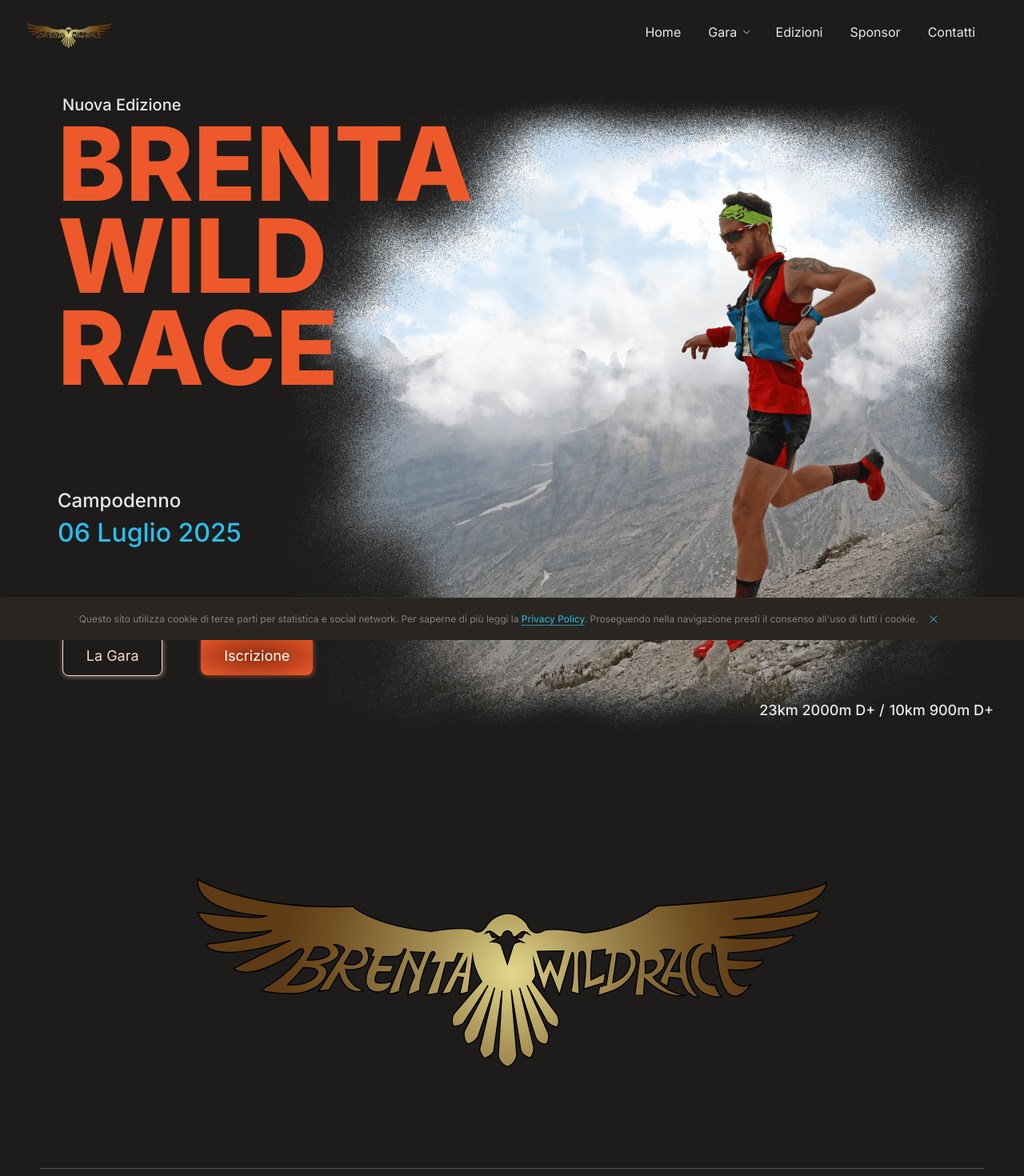
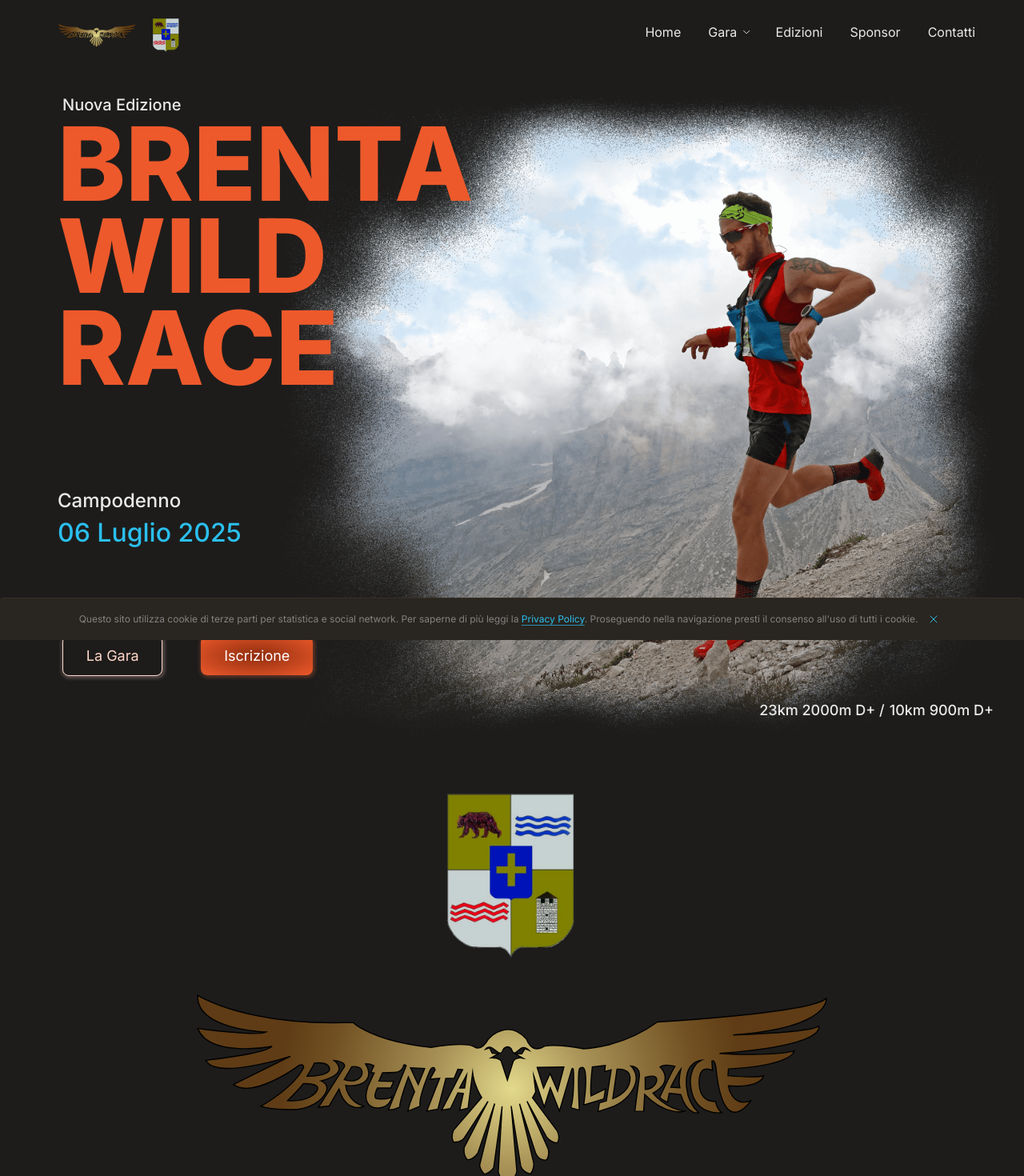
Before and after one commit to elibattistoni/brenta-wild-race, a React (Vite) app: page / in a window 1280 px wide. Shown: the top 1470 px of the page at 80% size. Built offline with nearby package versions, Linux system fonts and the light colour scheme.

Commit message:
Add logo Comunità Valle Val di Non

```diff
--- a/src/components/layout/MainNavigation.jsx
+++ b/src/components/layout/MainNavigation.jsx
@@ -15,6 +15,8 @@ import classes from "./MainNavigation.module.css";
 import { NavLink } from "react-router-dom";
 import { mainNavPaths, paths } from "../../utils/paths";
 import BrentaWRLogo from "../../assets/logo-brenta-wild-race.svg?react";
+import { LazyLoadImage } from "react-lazy-load-image-component";
+import "react-lazy-load-image-component/src/effects/opacity.css";
 
 const MainNavigation = () => {
   const [portalOpened, { toggle: togglePortal }] = useDisclosure(false);
@@ -84,8 +86,29 @@ const MainNavigation = () => {
 
   return (
     <nav className={classes.nav}>
-      <NavLink to={paths.home.link} style={{ paddingTop: rem(8) }}>
+      <NavLink
+        to={paths.home.link}
+        style={{
+          paddingTop: rem(8),
+          display: "flex",
+          alignItems: "center",
+          gap: rem(16),
+          paddingLeft: rem(40),
+        }}
+      >
         <BrentaWRLogo className={classes.logo} />
+        <div style={{ width: "50px" }}>
+          <LazyLoadImage
+            alt="Mappa 3D"
+            effect="opacity"
+            placeholderSrc="/logo-val-di-non.png"
+            src="/logo-val-di-non.png"
+            wrapperProps={{
+              style: { transitionDuration: "2s" },
+            }}
+            width="100%"
+          />
+        </div>
       </NavLink>
       <Group
         gap={5}
--- a/src/pages/HomePage.jsx
+++ b/src/pages/HomePage.jsx
@@ -1,19 +1,33 @@
-import { Flex, rem } from "@mantine/core";
+import { rem, Stack } from "@mantine/core";
+import { LazyLoadImage } from "react-lazy-load-image-component";
+import "react-lazy-load-image-component/src/effects/opacity.css";
+import BrentaWRLogo from "../assets/logo-brenta-wild-race.svg?react";
+import HeroSection from "../components/home/HeroSection";
+import LinksTable from "../components/home/LinksTable";
 import PageContainer from "../components/shared/PageContainer";
 import PageSection from "../components/shared/PageSection";
 import classes from "./HomePage.module.css";
-import BrentaWRLogo from "../assets/logo-brenta-wild-race.svg?react";
-import LinksTable from "../components/home/LinksTable";
-import HeroSection from "../components/home/HeroSection";
 
 const HomePage = () => {
   return (
     <>
       <HeroSection />
       <PageContainer>
-        <Flex mb={rem(120)} className={classes.middleSection}>
+        <Stack mb={rem(120)} className={classes.middleSection} mt={rem(-100)}>
+          <div style={{ width: "200px" }}>
+            <LazyLoadImage
+              alt="Mappa 3D"
+              effect="opacity"
+              placeholderSrc="/logo-val-di-non.png"
+              src="/logo-val-di-non.png"
+              wrapperProps={{
+                style: { transitionDuration: "2s" },
+              }}
+              width="100%"
+            />
+          </div>
           <BrentaWRLogo className={classes.logoBig} />
-        </Flex>
+        </Stack>
         <PageSection>
           <LinksTable />
         </PageSection>
--- a/src/pages/HomePage.module.css
+++ b/src/pages/HomePage.module.css
@@ -5,4 +5,5 @@
 .middleSection {
   align-items: center;
   justify-content: center;
+  gap: 40px;
 }
--- a/src/pages/trail/TrailPathVariantsPage.jsx
+++ b/src/pages/trail/TrailPathVariantsPage.jsx
@@ -2,6 +2,7 @@ import { Container, Flex, Stack, em, rem } from "@mantine/core";
 import { useHover, useIntersection, useMediaQuery } from "@mantine/hooks";
 import { useRef } from "react";
 import { LazyLoadImage } from "react-lazy-load-image-component";
+import "react-lazy-load-image-component/src/effects/opacity.css";
 import TrailWildRace from "../../assets/brenta-wildrace-trail-gpx-exp-svg.svg?react";
 import TrailWildRun from "../../assets/brenta-wildrun-trail-gpx-exp-svg.svg?react";
 import BlueTitleSmall from "../../components/shared/BlueTitleSmall";
```
Also changed, not shown: public/logo-val-di-non.png (added).
